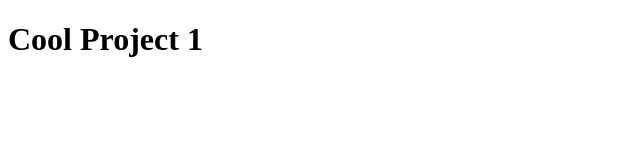
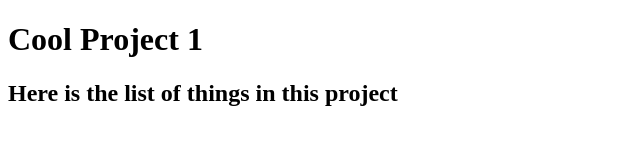
Before and after one commit to HASCA-GH/Cool-project1, a plain HTML site: page index.html in a window 1280 px wide. Shown: the whole page, without its empty margins (0-640 px from the left). Drawn offline with Linux system fonts and the light colour scheme.

Commit message:
ADD: h2 tag

```diff
--- a/index.html
+++ b/index.html
@@ -8,5 +8,6 @@
 </head>
 <body>
     <h1>Cool Project 1</h1>
+    <h2> Here is the list of things in this project</h2>
 </body>
 </html>
```
